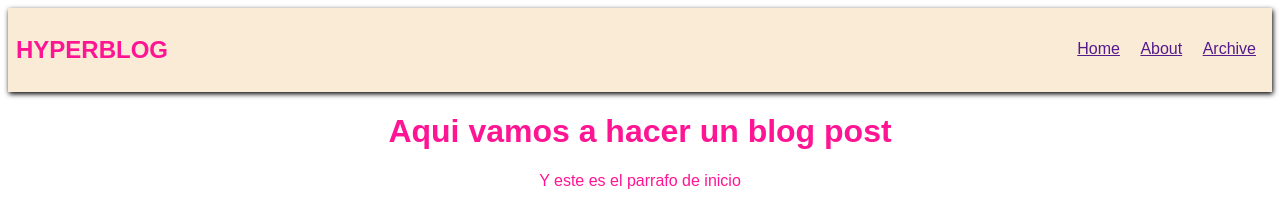
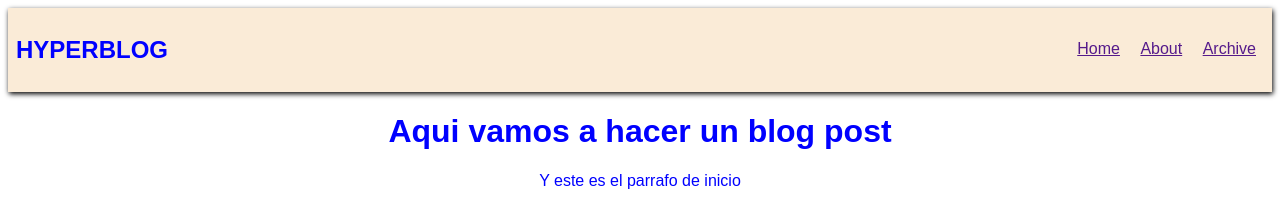
Before and after one commit to lucioled/testing-repo, a plain HTML site: page blogpost.html in a window 1280 px wide. Drawn offline with Linux system fonts and the light colour scheme.

Commit message:
changing body color

```diff
--- a/css/estilos.css
+++ b/css/estilos.css
@@ -1,5 +1,5 @@
 body {
-    color: deeppink;
+    color: blue;
     text-align: center;
     font-family: "Arial";
 }
```
